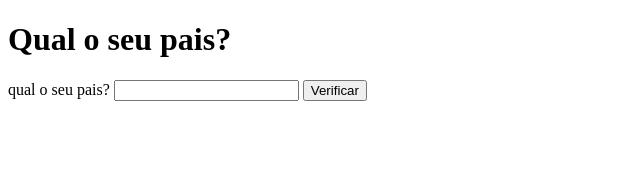
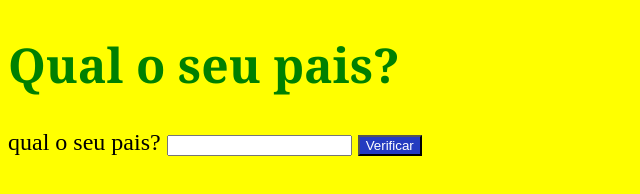
Before and after one commit to grezendebezerra24/javascript, a plain HTML site: page ex007/ex0010.html in a window 1280 px wide. Shown: the whole page, without its empty margins (0-640 px from the left). Drawn offline with Linux system fonts and the light colour scheme.

Commit message:
colocando css simples no site

```diff
--- a/ex007/ex0010.html
+++ b/ex007/ex0010.html
@@ -4,11 +4,31 @@
     <meta charset="UTF-8">
     <meta name="viewport" content="width=device-width, initial-scale=1.0">
     <title>Verificando pais</title>
+    <style>
+        h1 {
+            color: green;
+            font-family: Georgia, 'Times New Roman', Times, serif;
+        }
+
+        #botao {
+            background-color: rgb(36, 60, 192);
+            color: white;
+        }
+
+        body {
+            background-color: yellow;
+            font-size: 1.5em;
+        }
+
+
+
+
+    </style>
 </head>
 <body>
     <h1>Qual o seu pais?</h1>
     qual o seu pais? <input type="text" name="txtpais" id="txtpais">
-    <input type="button" value="Verificar" onclick="verificar()">
+    <input type="button" value="Verificar" id="botao" onclick="verificar()">
     <div id="res">
 
     </div>
```
